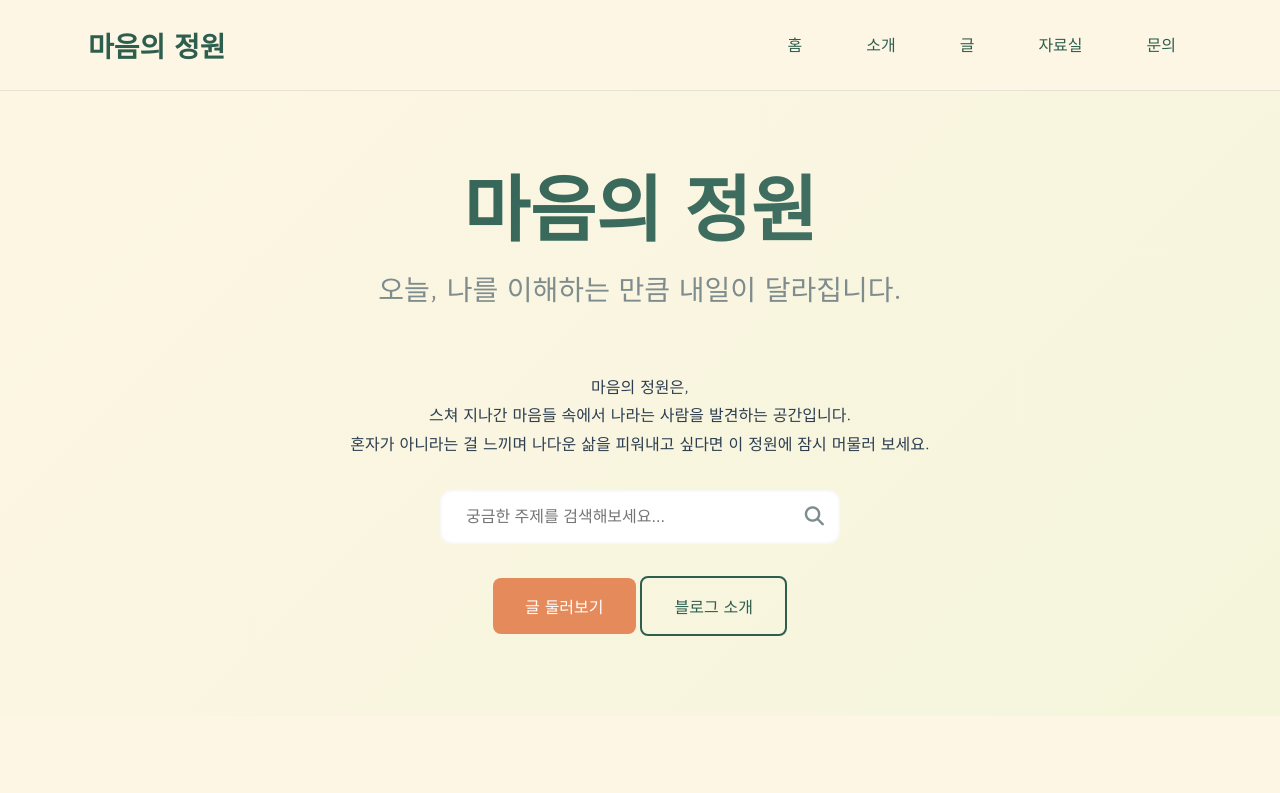
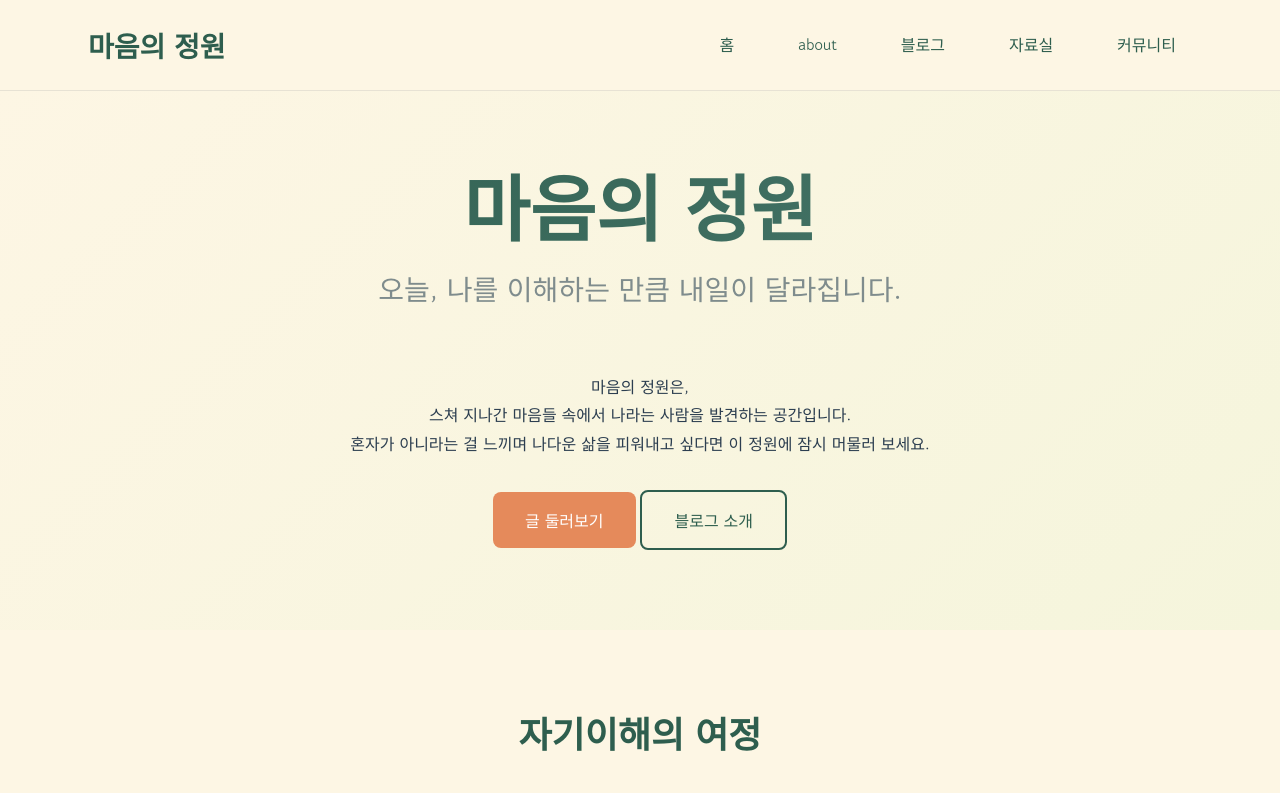
Before and after one commit to took-hee/took-hee-test, a plain HTML site: page index.html in a window 1280 px wide. Shown: the top 793 px of the page. Drawn offline with Linux system fonts and the light colour scheme; a web font is replaced by a local one.

Commit message:
Update index.html

```diff
--- a/index.html
+++ b/index.html
@@ -70,10 +70,10 @@
 
                     <ul class="nav-menu">
                         <li><a href="index.html">홈</a></li>
-                        <li><a href="about/index.html">소개</a></li>
-                        <li><a href="articles/index.html">글</a></li>
+                        <li><a href="about/index.html">about</a></li>
+                        <li><a href="articles/index.html">블로그</a></li>
                         <li><a href="resources/index.html">자료실</a></li>
-                        <li><a href="contact/index.html">문의</a></li>
+                        <li><a href="contact/index.html">커뮤니티</a></li>
                     </ul>
                 </nav>
             </div>
@@ -92,14 +92,6 @@
                     스쳐 지나간 마음들 속에서 나라는 사람을 발견하는 공간입니다.
                     혼자가 아니라는 걸 느끼며 나다운 삶을 피워내고 싶다면 이 정원에 잠시 머물러 보세요.
                 </p>
-
-                <!-- 검색 박스 -->
-                <div class="search-box">
-                    <input type="text" class="search-input" placeholder="궁금한 주제를 검색해보세요...">
-                    <button class="search-button">
-                        <i class="fas fa-search"></i>
-                    </button>
-                </div>
 
                 <div style="margin-top: var(--spacing-xl);">
                     <a href="articles/index.html" class="btn btn-primary">글 둘러보기</a>
```
